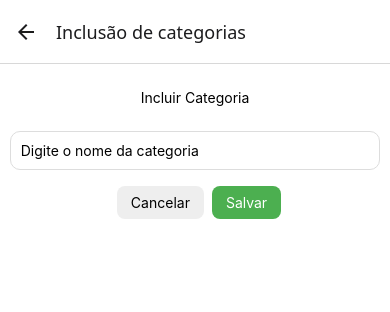
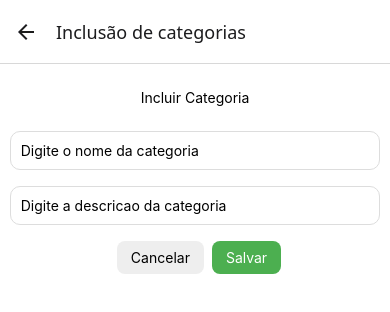
Before and after one commit to Lumikin/S1_R5-AT1_PPDM, a React Native app: screen /CategoriaScreenIncluir in a window 390 px wide. Shown: the top 312 px of the page. Built offline with nearby package versions, Linux system fonts and the light colour scheme.

Commit message:
:sparkles: Feat: botao de remover e adicionar categoria estão funcionando

```diff
--- a/src/screens/Categoria/incluirCategoria.js
+++ b/src/screens/Categoria/incluirCategoria.js
@@ -1,11 +1,18 @@
-import { StatusBar } from 'expo-status-bar';
+import { StatusBar } from "expo-status-bar";
 // Hook para navegação entre telas
-import { useNavigation } from '@react-navigation/native';
+import { useNavigation } from "@react-navigation/native";
 // Hooks de estado e ciclo de vida
-import { useState, useEffect } from 'react';
+import { useState, useEffect } from "react";
 // Componentes básicos do React Native
-import { StyleSheet, Text, View, TextInput, TouchableOpacity, Alert } from 'react-native';
-
+import {
+  StyleSheet,
+  Text,
+  View,
+  TextInput,
+  TouchableOpacity,
+  Alert,
+} from "react-native";
+import api from "../../api/api";
 
 export default function CategoriaScreenIncluir() {
   // Hook para controlar navegação (ex: voltar para tela anterior)
@@ -13,6 +20,7 @@ export default function CategoriaScreenIncluir() {
 
   // Estado para armazenar o nome da categoria digitado
   const [nomeCategoria, setNomeCategoria] = useState();
+  const [descricaoCategoria, setDescricaoCategoria] = useState();
 
   // Função responsável por salvar a nova categoria
   async function salvar() {
@@ -20,16 +28,19 @@ export default function CategoriaScreenIncluir() {
 
     // Validação: campo obrigatório e mínimo de 3 caracteres
     if (!nomeCategoria || nomeCategoria.trim().length < 3) {
-      Alert.alert('Atencão', 'Informe corretamente o nome da categoria');
-      return
+      Alert.alert("Atencão", "Informe corretamente o nome da categoria");
+      return;
+    }
+    if (!descricaoCategoria || descricaoCategoria.trim().length < 3) {
+      Alert.alert("Atencão", "Informe corretamente a descricao da categoria");
+      return;
     }
 
     // Insere nova categoria no banco
-    // await categoriaRep.create(nomeCategoria);
-
-    // Busca lista atualizada (usado aqui apenas para debug)
-    const lista = await categoriaRep.findAll();
-    console.log(lista);
+    await api.post("/categorias", {
+      nome: nomeCategoria,
+      descricao: descricaoCategoria,
+    });
 
     // Volta para a tela anterior após salvar
     navigation.goBack();
@@ -50,10 +61,15 @@ export default function CategoriaScreenIncluir() {
         onChangeText={setNomeCategoria} // atualiza estado conforme digitação
         style={styles.input}
       />
+      <TextInput
+        placeholder="Digite a descricao da categoria"
+        value={descricaoCategoria}
+        onChangeText={setDescricaoCategoria} // atualiza estado conforme digitação
+        style={styles.input}
+      />
 
       {/* Área dos botões */}
       <View style={styles.actions}>
-
         {/* Botão cancelar: volta sem salvar */}
         <TouchableOpacity
           style={[styles.button, styles.cancelButton]}
@@ -78,8 +94,8 @@ export default function CategoriaScreenIncluir() {
 const styles = StyleSheet.create({
   container: {
     flex: 1,
-    backgroundColor: '#fff',
-    alignItems: 'center',
+    backgroundColor: "#fff",
+    alignItems: "center",
     // justifyContent: 'center',
   },
   titulo: {
@@ -92,7 +108,7 @@ const styles = StyleSheet.create({
     borderRadius: 10,
     padding: 10,
     marginBottom: 16,
-    width: '95%'
+    width: "95%",
   },
   actions: {
     flexDirection: "row", // botões lado a lado
--- a/src/screens/Categoria/index.js
+++ b/src/screens/Categoria/index.js
@@ -78,14 +78,10 @@ export default function CategoriaScreen() {
             }
 
             // Executa exclusão
-            // await categoriaRep.delete(id);
+            await api.delete(`/categorias/${id}`);
 
             // Atualiza lista após exclusão
             await loadData();
-
-            // Debug: mostra lista atualizada
-            const lista = await categoriaRep.findAll();
-            console.log(lista);
           } catch (error) {
             // Tratamento de erro específico de chave estrangeira
             if (error?.message?.includes("FOREIGN KEY constraint failed")) {
@@ -159,9 +155,7 @@ export default function CategoriaScreen() {
                 <View style={styles.cardContent}>
                   {/* Exibição dos dados da categoria */}
                   <Text style={styles.title}>ID: {item.id}</Text>
-                  <Text style={styles.title}>
-                    Categoria: {item.Nome}
-                  </Text>
+                  <Text style={styles.title}>Categoria: {item.Nome}</Text>
                 </View>
               </View>
 
@@ -178,7 +172,7 @@ export default function CategoriaScreen() {
                 {/* Botão de excluir */}
                 <TouchableOpacity
                   style={[styles.iconButton, { backgroundColor: "#FFEBEE" }]}
-                  onPress={() => deletarCategoria(item.Id)}
+                  onPress={() => deletarCategoria(item.id)}
                 >
                   <Text style={styles.iconText}>🗑️ Excluir</Text>
                 </TouchableOpacity>
```
